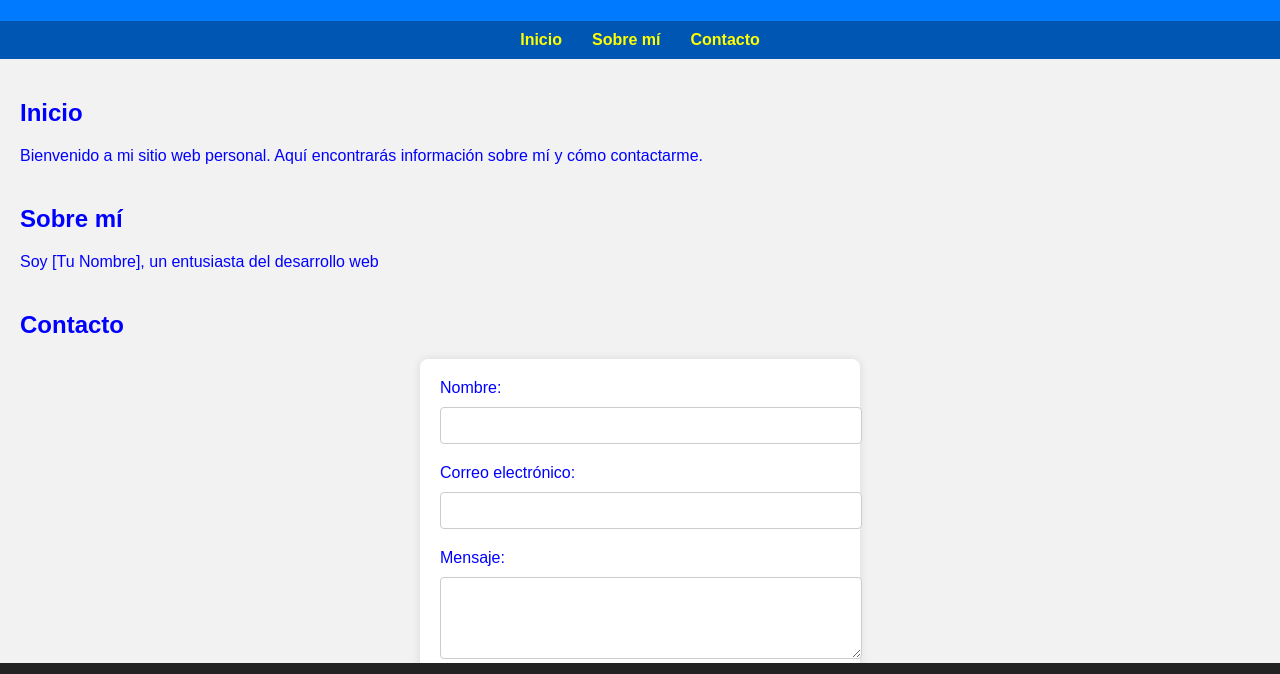
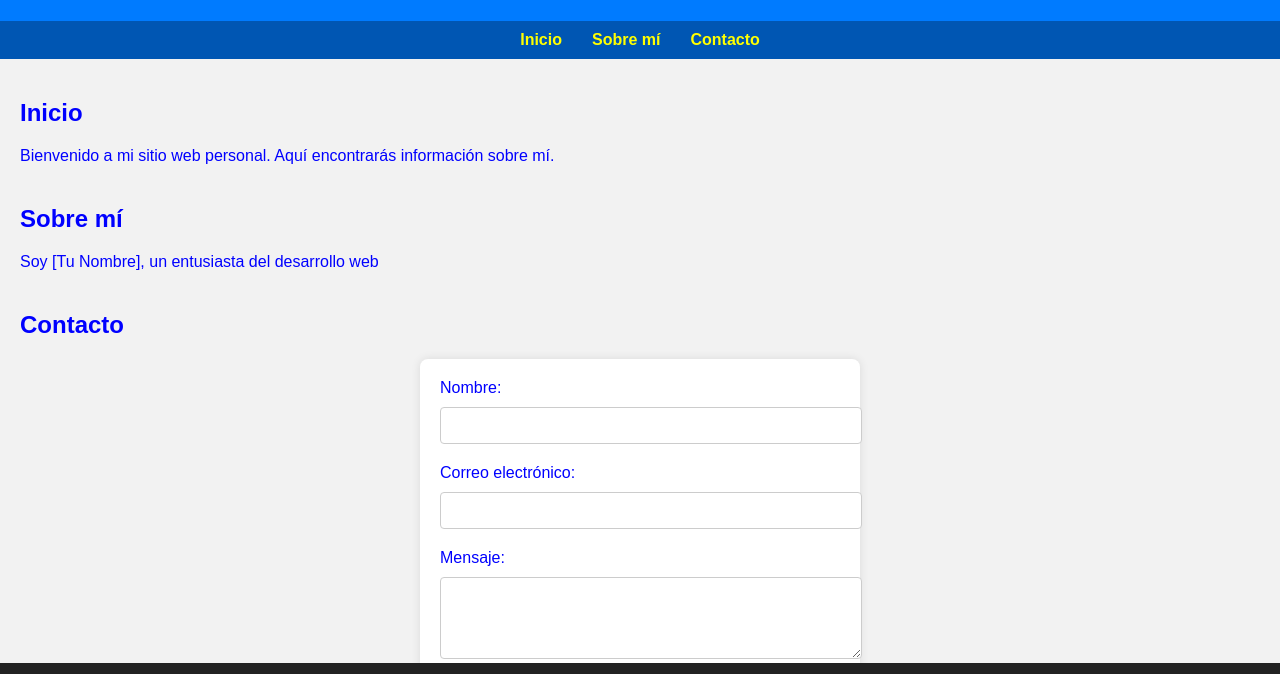
Before and after one commit to SirTorvik/mi-pagina-web, a plain HTML site: page index.html in a window 1280 px wide. Shown: the part 99-773 px from the top of the page. Drawn offline with Linux system fonts and the light colour scheme.

Commit message:
Update index.html

```diff
--- a/index.html
+++ b/index.html
@@ -104,7 +104,7 @@
   <main>
     <section id="inicio">
       <h2>Inicio</h2>
-      <p>Bienvenido a mi sitio web personal. Aquí encontrarás información sobre mí y cómo contactarme.</p>
+      <p>Bienvenido a mi sitio web personal. Aquí encontrarás información sobre mí.</p>
     </section>
 
     <section id="sobre-mi">
```
